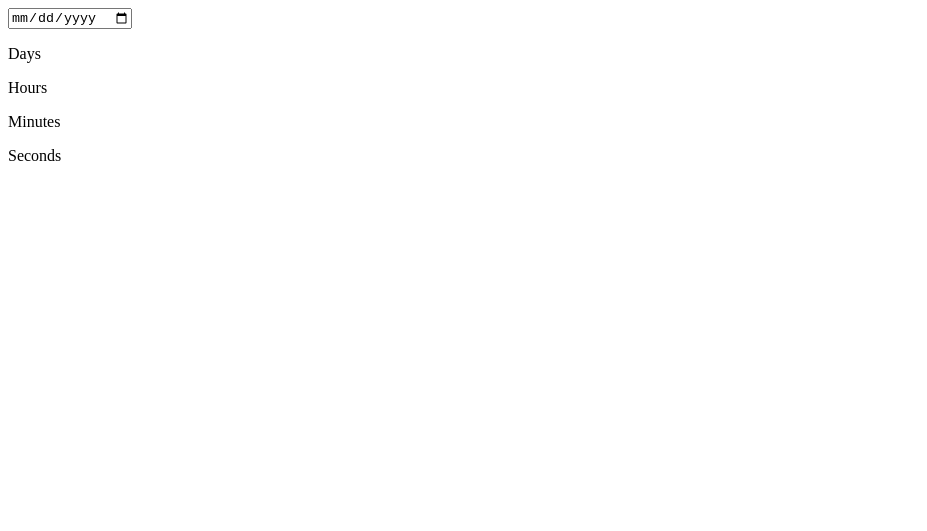
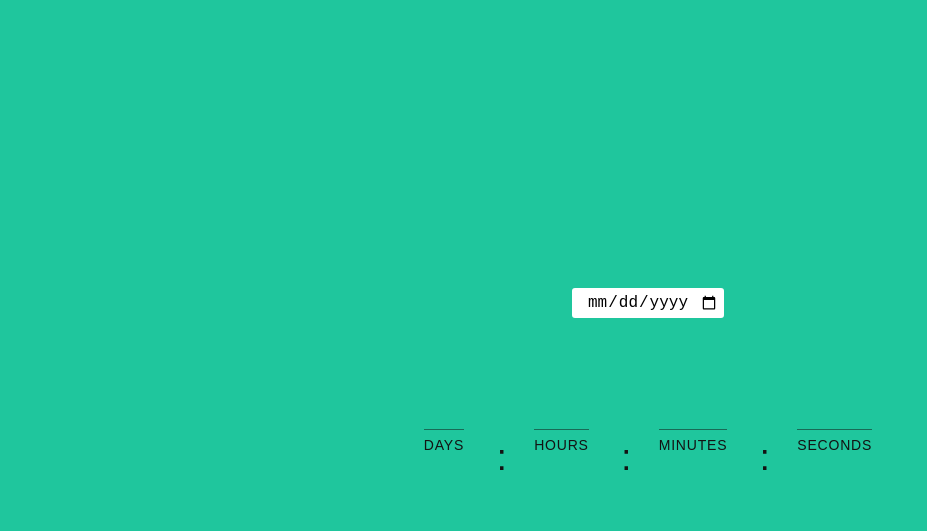
Before and after one commit to jimmyadmsenior/SimpleClock-CountdownTimer, a plain HTML site: page index.html in a window 1280 px wide. Shown: the whole page, without its empty margins (0-927 px from the left). Drawn offline with Linux system fonts and the light colour scheme.

Commit message:
Update style.css

```diff
--- a/style.css
+++ b/style.css
@@ -1,53 +1,96 @@
-// load event listeners
-loadEventListeners();
+html {
+	font-size: 62.5%;
+	font-family: 'Montserrat', sans-serif;
+	font-weight: 300;
+	line-height: 1rem;
+	letter-spacing: .08rem;
+}
 
-function loadEventListeners() {
-	document.addEventListener('DOMContentLoaded', function() { calcTime(); });
-};
+body {
+	display: flex;
+	justify-content: center;
+	align-items: center;
+	flex-flow: column;
+	font-size: 1.4rem;
+	font-weight: inherit;
+	background-color: #1fc69d;
+	height: 100vh;
+	width: 100vw;
+}
 
-var timeTo = document.getElementById('time-to').value,
-		date,
-		now = new Date(),
-		newYear = new Date('1.1.2020').getTime(),
-		startTimer = '';
+.container {
+	position: relative;
+	display: flex;
+	flex-direction: row;
+	justify-content: center;
+	align-items: center;
+	height: 20rem;
+	width: 60rem;
+	background-color: transparent;
+	border-radius: 3px;
+	box-shadow: none;
+}
 
-// calculate date, hour, minute and second
-function calcTime(dates) {
-	//ui variables
-	clearInterval(startTimer);
+.clock-column {
+	margin-right: 7rem;
+	text-align: center;
+	position: relative;
 
-	if(typeof(dates) == 'undefined'){
-		date = new Date(newYear).getTime();
-	}else {
-		date = new Date(dates).getTime();
+	&::after {
+		content: ':';
+		display: block;
+		height: .25rem;
+		width: .25rem;
+		font-size: 36px;
+		font-weight: 200;
+		color: #131313;
+		position: absolute;
+		top: 60px;
+		right: -35px;
 	}
-
-	function updateTimer(date){
-
-		var now = new Date().getTime();
-		var distance = date - now;
-
-		// Time calculations for days, hours, minutes and seconds
-		var days = Math.floor(distance / (1000 * 60 * 60 * 24));
-		var hours = Math.floor((distance % (1000 * 60 * 60 * 24)) / (1000 * 60 * 60));
-		var minutes = Math.floor((distance % (1000 * 60 * 60)) / (1000 * 60));
-		var seconds = Math.floor((distance % (1000 * 60)) / 1000);
-
-		// select element
-		document.querySelector('.clock-day').innerHTML = days;
-		document.querySelector('.clock-hours').innerHTML = hours;
-		document.querySelector('.clock-minutes').innerHTML = minutes;
-		document.querySelector('.clock-seconds').innerHTML = seconds;
-
-		if(now >= date){
-			clearInterval(startTimer);
-			document.querySelector('.clock-day').innerHTML = 'D';
-			document.querySelector('.clock-hours').innerHTML = 'O';
-			document.querySelector('.clock-minutes').innerHTML = 'N';
-			document.querySelector('.clock-seconds').innerHTML = 'E';
+	&:last-child {
+		&::after {
+			display: none;
 		}
 	}
+}
 
-	startTimer = setInterval(function() { updateTimer(date); }, 1000);
+.clock-column:last-child {
+	margin-right: 0;
+}
 
+.clock-label {
+	padding-top: 10px;
+	text-transform: uppercase;
+	color: #131313;
+	font-size: 14px;
+	text-align: center;
+	border-top: 1px solid rgba(19, 19, 19, 0.5);
 }
+
+.clock-timer {
+	color: #131313;
+	font-size: 36px;
+	line-height: 1;
+}
+.clock-input {
+	clear: both;
+	text-align: center;
+	max-width: 500px;
+	width: 100%;
+	margin: 0 auto 10px;
+}
+input#time-to {
+	padding: 5px;
+	border: 0;
+	border-radius: 3px;
+	font-size: 16px;
+	font-family: monospace;
+	text-align: center;
+	color: #010101;
+	background-color: #fff;
+}
+.done {
+	color: #fff;
+	font-weight: 600;
+}
```
